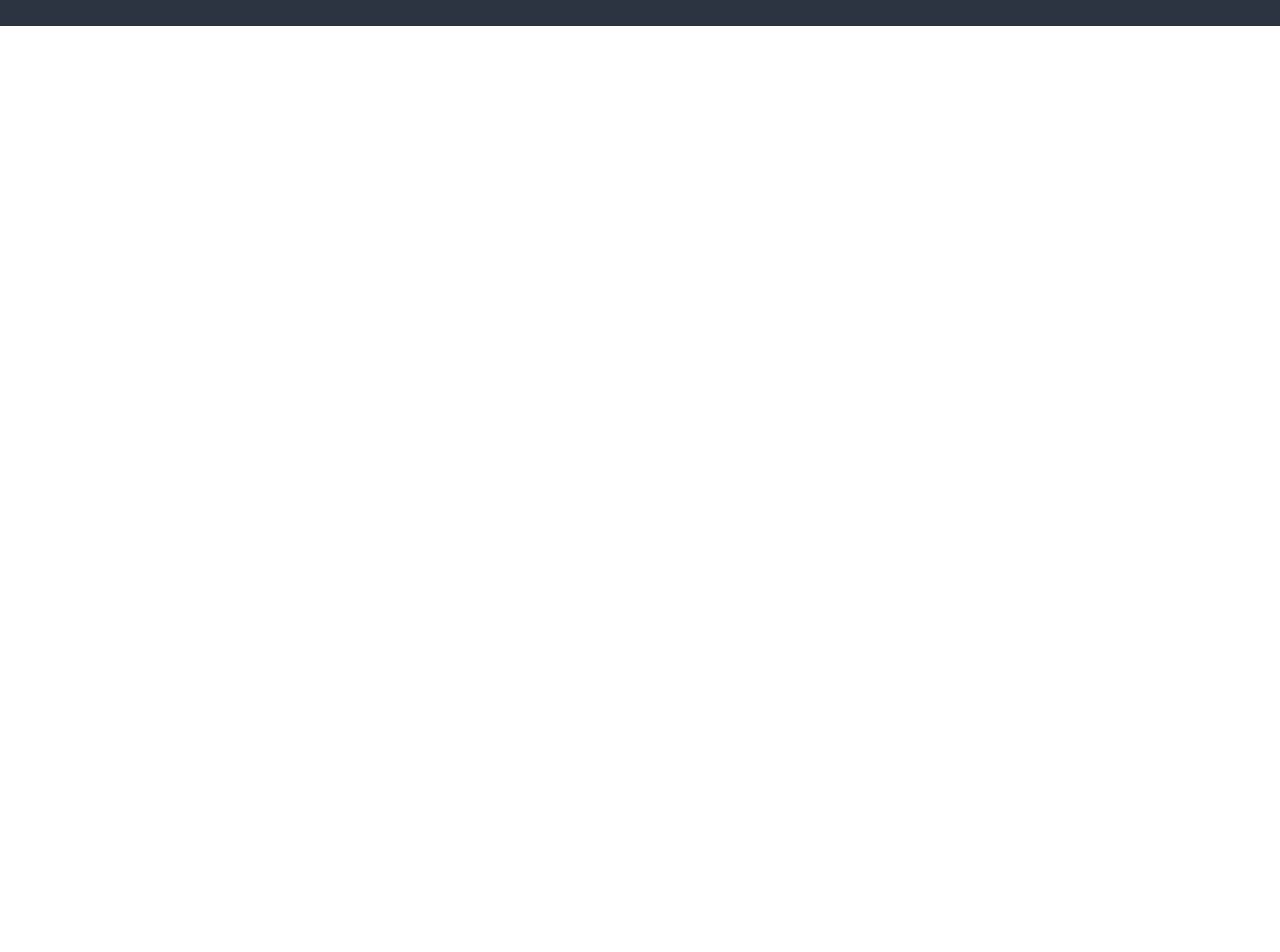
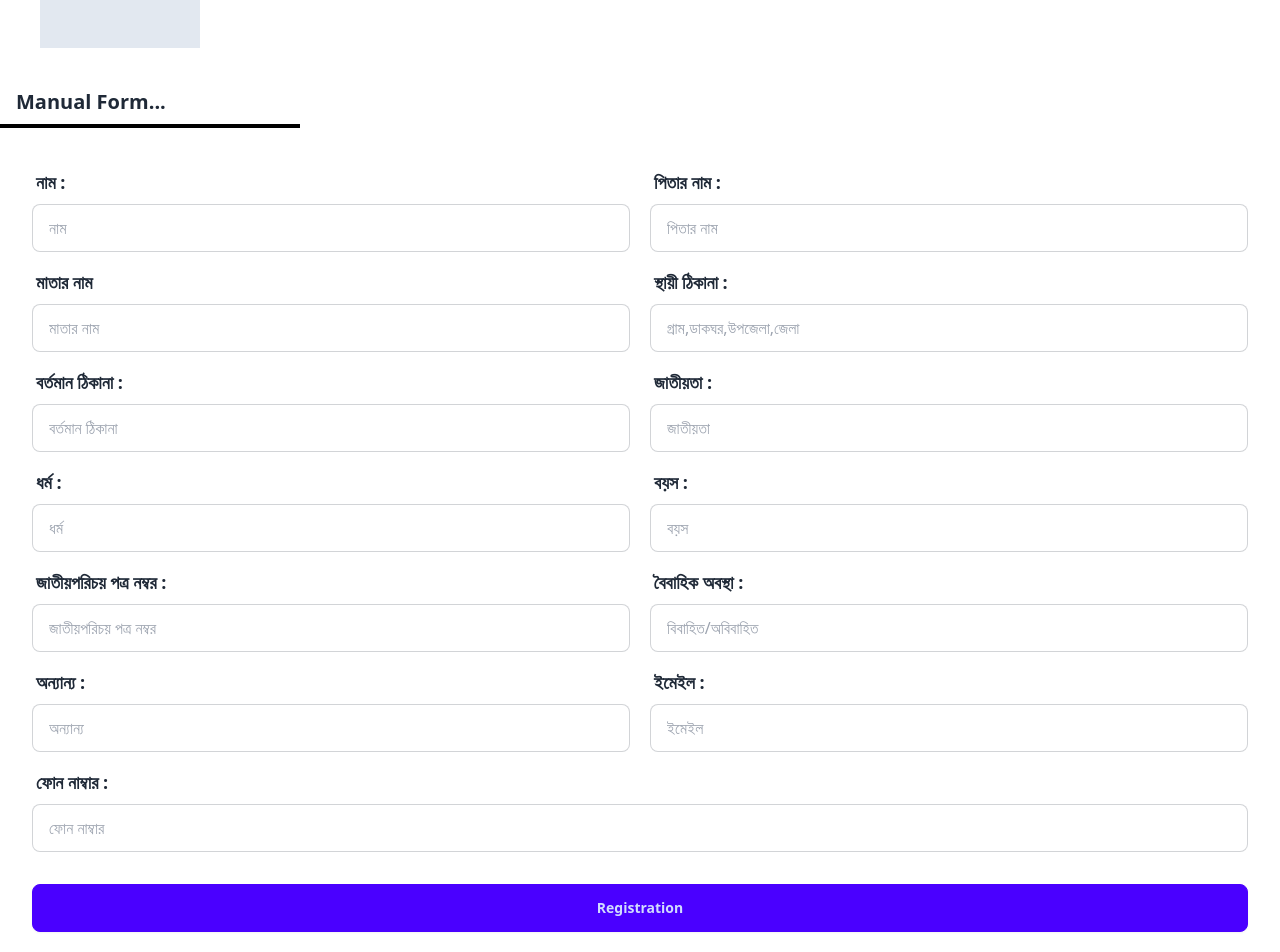
Before and after one commit to sajalbiswas1/Bondhumahollibrary-clint, a React (Vite) app: page / in a window 1280 px wide. Shown: the part 460-1412 px from the top of the page. Before the commit the page ends 800 px from the top, so only its background shows below. Built offline with nearby package versions, Linux system fonts and the light colour scheme.

Commit message:
manual from section added

```diff
--- a/src/Page/HomePage/Home/Home.jsx
+++ b/src/Page/HomePage/Home/Home.jsx
@@ -1,9 +1,11 @@
 import Form from "../Section/Form";
+import ManualForm from "../Section/ManualForm";
 
 const Home = () => {
     return (
         <div>
             <Form></Form>
+            <ManualForm></ManualForm>
         </div>
     );
 };
--- a/src/Page/HomePage/Section/Form.jsx
+++ b/src/Page/HomePage/Section/Form.jsx
@@ -1,6 +1,17 @@
 import { FaArrowAltCircleLeft } from "react-icons/fa";
 const Form = () => {
     return (
+        <div>
+            <div className="text-center mt-5">
+                <p className="text-xs">সর্বদা জ্ঞানের সন্ধানে</p>
+                <h2 className="text-2xl font-bold mt-2">বন্ধুমহল পাঠাগার</h2>
+                <p className="text-sm mt-2">প্রতিষ্ঠাতা: অধ্যাপক ডা. এস কে বল্লভ</p>
+                <p className="text-sm mt-2">স্থাপিত: ২০২২ ইং </p>
+                <p className="text-sm mt-2">হারতা, উজিরপুর, বরিশাল।</p>
+            </div>
+            <h2 className="text-xl font-bold mt-5 md:mt-10 mb-2 ml-4">Google Form...</h2>
+            <hr className="border-black border-2 w-[300px]" />
+
             <div className="flex items-center gap-5 m-10">
                 <a href="https://docs.google.com/forms/d/1qw5tMe-gBvV5HCg32KgoUn92xmj3jsHaTQxLqnpXbtA/edit" className="text-center md:p-10 pt-10 h-40 w-40 bg-slate-200">
                     <p>Form Here</p>
@@ -9,7 +20,8 @@ const Form = () => {
                 </a>
                 <div className="flex items-center gap-2 bg-slate-50">
                     <FaArrowAltCircleLeft className="text-xl ml-2" />
-                <p className=" py-1 px-3 ">ফরম পূরণ করতে এখানে ক্লিক</p>
+                    <p className=" py-1 px-3 ">ফরম পূরণ করতে এখানে ক্লিক করুন</p>
+                </div>
             </div>
         </div>
     );
--- /dev/null
+++ b/src/Page/HomePage/Section/ManualForm.jsx
@@ -0,0 +1,107 @@
+
+const ManualForm = () => {
+    return (
+        <div>
+            <h2 className="text-xl font-bold mt-5 mb-2 ml-4">Manual Form...</h2>
+            <hr className="border-black border-2 w-[300px]" />
+
+            <form className="card-body">
+                <div className="grid md:grid-cols-2 gap-5">
+                    <div className="form-control">
+                        <label className="label">
+                            <span className="label-text font-bold text-lg">নাম :</span>
+                        </label>
+                        <input type="text" placeholder="নাম  " className="input input-bordered" required />
+                    </div>
+                    <div className="form-control">
+                        <label className="label">
+                            <span className="label-text font-bold text-lg">পিতার নাম :</span>
+                        </label>
+                        <input type="text" placeholder="পিতার নাম" className="input input-bordered" required />
+                    </div>
+                </div>
+                <div className="grid md:grid-cols-2 gap-5">
+                    <div className="form-control">
+                        <label className="label">
+                            <span className="label-text font-bold text-lg">মাতার নাম</span>
+                        </label>
+                        <input type="text" placeholder="মাতার নাম" className="input input-bordered" required />
+                    </div>
+                    <div className="form-control">
+                        <label className="label">
+                            <span className="label-text font-bold text-lg">স্থায়ী ঠিকানা :</span>
+                        </label>
+                        <input type="text" placeholder="গ্রাম,ডাকঘর,উপজেলা,জেলা" className="input input-bordered" required />
+                    </div>
+                </div>
+                <div className="grid md:grid-cols-2 gap-5">
+                    <div className="form-control">
+                        <label className="label">
+                            <span className="label-text font-bold text-lg">বর্তমান ঠিকানা :</span>
+                        </label>
+                        <input type="text" placeholder="বর্তমান ঠিকানা" className="input input-bordered" required />
+                    </div>
+                    <div className="form-control">
+                        <label className="label">
+                            <span className="label-text font-bold text-lg">জাতীয়তা :</span>
+                        </label>
+                        <input type="text" placeholder="জাতীয়তা " className="input input-bordered" required />
+                    </div>
+                </div>
+                <div className="grid md:grid-cols-2 gap-5">
+                    <div className="form-control">
+                        <label className="label">
+                            <span className="label-text font-bold text-lg">ধর্ম :</span>
+                        </label>
+                        <input type="text" placeholder="ধর্ম " className="input input-bordered" required />
+                    </div>
+                    <div className="form-control">
+                        <label className="label">
+                            <span className="label-text font-bold text-lg">বয়স :</span>
+                        </label>
+                        <input type="text" placeholder="বয়স " className="input input-bordered" required />
+                    </div>
+                </div>
+                <div className="grid md:grid-cols-2 gap-5">
+                    <div className="form-control">
+                        <label className="label">
+                            <span className="label-text font-bold text-lg">জাতীয়পরিচয় পত্র নম্বর : </span>
+                        </label>
+                        <input type="text" placeholder="জাতীয়পরিচয় পত্র নম্বর " className="input input-bordered" required />
+                    </div>
+                    <div className="form-control">
+                        <label className="label">
+                            <span className="label-text font-bold text-lg">বৈবাহিক অবস্থা :</span>
+                        </label>
+                        <input type="text" placeholder="বিবাহিত/অবিবাহিত" className="input input-bordered" required />
+                    </div>
+                </div>
+                <div className="grid md:grid-cols-2 gap-5">
+                    <div className="form-control">
+                        <label className="label">
+                            <span className="label-text font-bold text-lg">অন্যান্য :</span>
+                        </label>
+                        <input type="text" placeholder="অন্যান্য" className="input input-bordered" />
+                    </div>
+                    <div className="form-control">
+                        <label className="label">
+                            <span className="label-text font-bold text-lg">ইমেইল :</span>
+                        </label>
+                        <input type="email" placeholder="ইমেইল" className="input input-bordered" required/>
+                    </div>
+                </div>
+                <div className="form-control">
+                        <label className="label">
+                            <span className="label-text font-bold text-lg">ফোন নাম্বার :</span>
+                        </label>
+                        <input type="text" placeholder="ফোন নাম্বার" className="input input-bordered" required/>
+                    </div>
+                <div className="form-control mt-6">
+                    <button className="btn btn-primary">Registration</button>
+                </div>
+            </form>
+        </div>
+    );
+};
+
+export default ManualForm;
--- a/src/Page/Shared/NavBar/NavBar.jsx
+++ b/src/Page/Shared/NavBar/NavBar.jsx
@@ -12,7 +12,7 @@ const NavBar = () => {
                     <div tabIndex={0} role="button" className="btn btn-ghost lg:hidden">
                         <svg xmlns="http://www.w3.org/2000/svg" className="h-5 w-5" fill="none" viewBox="0 0 24 24" stroke="currentColor"><path strokeLinecap="round" strokeLinejoin="round" strokeWidth="2" d="M4 6h16M4 12h8m-8 6h16" /></svg>
                     </div>
-                    <ul tabIndex={0} className="menu menu-sm dropdown-content mt-3 z-[1] p-2 shadow bg-base-100 rounded-box w-52">
+                    <ul tabIndex={0} className="menu menu-sm dropdown-content mt-3 z-[1] p-2 shadow bg-base-100 rounded-box w-52 bg-red-400">
                         {navList}
                     </ul>
                 </div>
```
Lines whose indentation alone changed are shown as unchanged.
